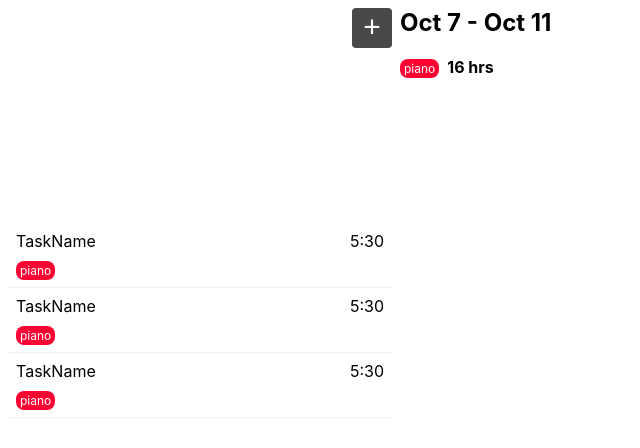
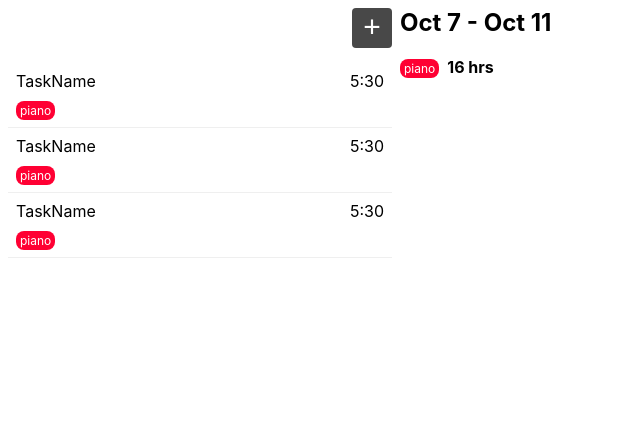
Before and after one commit to Secretmapper/track, a React (Create React App) app: page / in a window 1280 px wide. Shown: the top 448 px of the page, without its empty margins (0-640 px from the left). Built offline with nearby package versions, Linux system fonts and the light colour scheme.

Commit message:
Make TaskRows respond to input expansion

```diff
--- a/src/App.tsx
+++ b/src/App.tsx
@@ -1,23 +1,10 @@
 import React from 'react'
 import Layout from './components/Layout'
-import TaskRow from './components/TaskRow'
+import TaskInputDashboard from './components/TaskInputDashboard'
 import TaskStats from './components/TaskStats'
-import TaskInput from './components/TaskInput'
 
 const App: React.FC = () => {
-  return (
-    <Layout
-      aside={
-        <React.Fragment>
-          <TaskInput />
-          <TaskRow />
-          <TaskRow />
-          <TaskRow />
-        </React.Fragment>
-      }
-      main={<TaskStats />}
-    />
-  )
+  return <Layout aside={<TaskInputDashboard />} main={<TaskStats />} />
 }
 
 export default App
--- a/src/components/TaskInput/index.tsx
+++ b/src/components/TaskInput/index.tsx
@@ -2,7 +2,7 @@ import React, { useRef, useState } from 'react'
 import styled from 'styled-components'
 import TaskInputDetail from '../TaskInputDetail'
 
-const TaskInput: React.FC = () => {
+export const useTaskInput = () => {
   const inputEl = useRef<HTMLInputElement>(null)
   const [isInputFocused, setInputFocused] = useState(false)
   const onTriggerAdd = () => {
@@ -23,21 +23,48 @@ const TaskInput: React.FC = () => {
     setInputText(e.target!.value)
   }
 
+  return {
+    expand: inputText.length > 0,
+    inputEl,
+    isInputFocused,
+    onTriggerAdd,
+    onInputFocus,
+    onInputBlur,
+    inputText,
+    onChangeInputText
+  }
+}
+
+export type ITaskInput = {
+  expand: boolean
+  inputEl: React.RefObject<HTMLInputElement>
+  inputText: string
+  isInputFocused: boolean
+  onChangeInputText: (event: React.ChangeEvent<HTMLInputElement>) => void
+  onInputBlur: (event: any) => void
+  onInputFocus: (event: any) => void
+  onTriggerAdd: (event: React.MouseEvent<HTMLButtonElement>) => void
+}
+
+const TaskInput: React.FC<ITaskInput> = props => {
   return (
     <Container>
       <InputRow>
         <Input
-          value={inputText}
-          onChange={onChangeInputText}
-          ref={inputEl}
-          onFocus={onInputFocus}
-          onBlur={onInputBlur}
+          value={props.inputText}
+          ref={props.inputEl}
+          onChange={props.onChangeInputText}
+          onFocus={props.onInputFocus}
+          onBlur={props.onInputBlur}
         />
-        <TaskInputAddButton show={!isInputFocused} onClick={onTriggerAdd}>
+        <TaskInputAddButton
+          show={!props.isInputFocused}
+          onClick={props.onTriggerAdd}
+        >
           +
         </TaskInputAddButton>
       </InputRow>
-      <TaskInputDetail show={inputText.length > 0} />
+      <TaskInputDetail show={props.expand} />
     </Container>
   )
 }
--- /dev/null
+++ b/src/components/TaskInputDashboard/index.tsx
@@ -0,0 +1,32 @@
+import React from 'react'
+import styled from 'styled-components'
+import TaskRow from '../TaskRow'
+import TaskInput, { useTaskInput } from '../TaskInput'
+
+const TaskInputDashboard: React.FC = () => {
+  const taskInput = useTaskInput()
+
+  return (
+    <React.Fragment>
+      <TaskInput {...taskInput} />
+      <Rows show={taskInput.expand}>
+        <TaskRow />
+        <TaskRow />
+        <TaskRow />
+      </Rows>
+    </React.Fragment>
+  )
+}
+
+const Rows = styled.div<{ show: boolean }>`
+  position: relative;
+  transform: translate3d(0, -160px, 0);
+  transition: transform 0.2s;
+  ${props =>
+    props.show &&
+    `
+    transform: translate3d(0, 0, 0);
+  `}
+`
+
+export default TaskInputDashboard
--- a/src/components/TaskInputDetail/index.tsx
+++ b/src/components/TaskInputDetail/index.tsx
@@ -28,7 +28,7 @@ const Container = styled.div<{ show: boolean }>`
   margin: 8px 0;
   padding: 4px;
   text-align: center;
-  transition: transform 0.3s;
+  transition: transform 0.2s;
   transform: scale3d(0, 0, 0) translateY(200px);
   transform-origin: top;
   ${props =>
```
